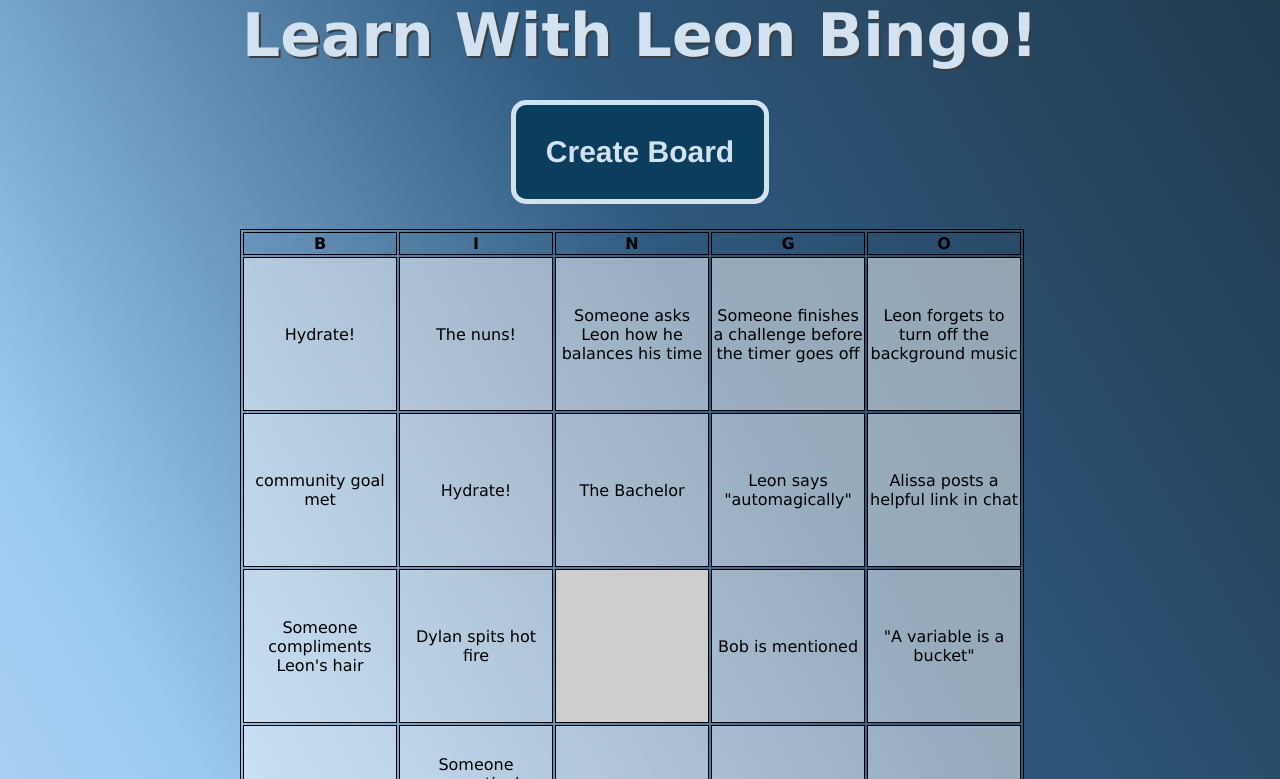
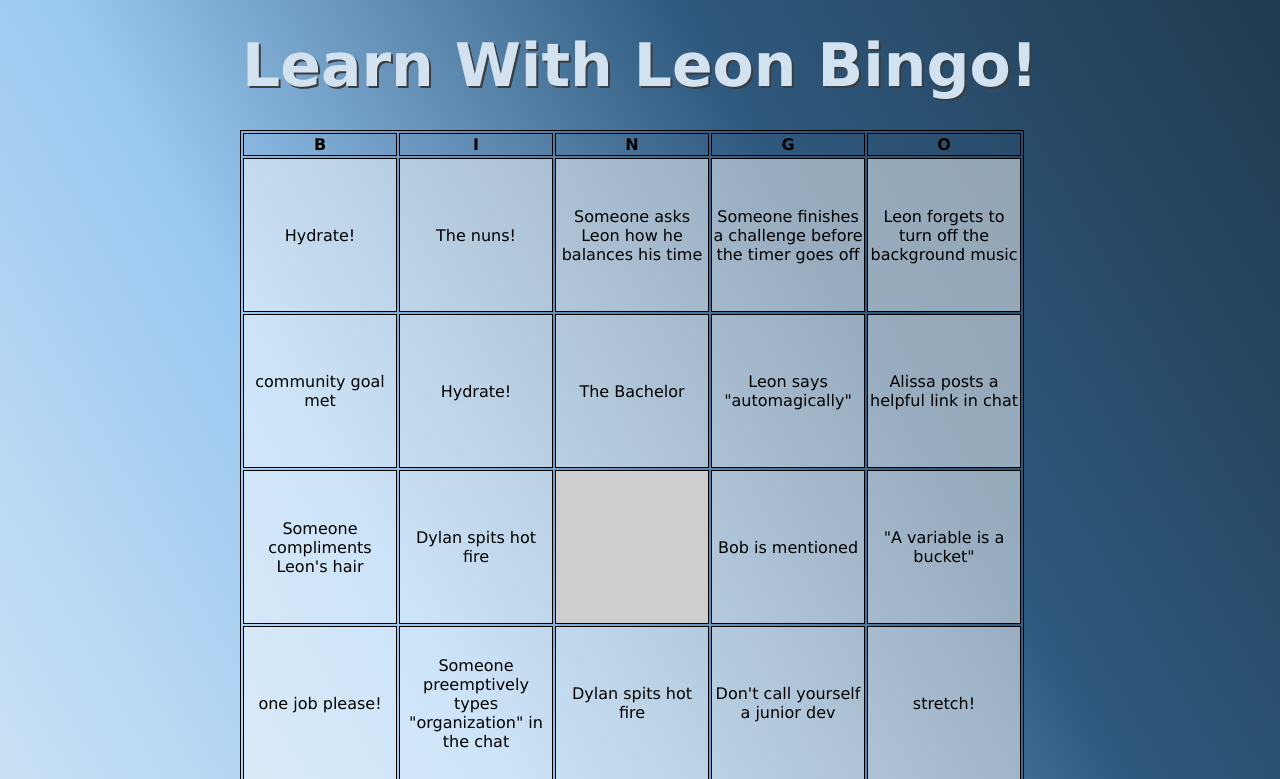
Before and after one commit to citizen-snipz/leonBingo, a plain HTML site: page index.html in a window 1280 px wide. Both pictures are taken after a click on the button "Create Board". Shown: the top 779 px of the page. Drawn offline with Linux system fonts and the light colour scheme; grey boxes are pictures that could not be loaded.

Commit message:
Removed button after click, styling
Multi-line description of commit,
feel free to be detailed.

[Ticket: X]

```diff
--- a/css/style.css
+++ b/css/style.css
@@ -39,7 +39,8 @@ input {
   font-size: 30px;
   font-weight: 600;
   font-family: "Franklin Gothic Medium", "Arial Narrow", Arial, sans-serif;
-  margin-bottom: 25px;
+  margin-top: 300px;
+  margin-bottom: 450px;
 }
 
 table,
@@ -122,6 +123,7 @@ header h1 {
   text-decoration: wavy;
   text-shadow: 2px 2px rgb(60, 61, 63);
   font-size: 60px;
+  margin-top: 30px;
   margin-bottom: 30px;
 }
 
@@ -196,7 +198,7 @@ article ul li {
   list-style-type: square;
   line-height: 2.4em;
 }
-footer p a {
+/* footer p a {
   color: rgb(0, 0, 0);
 }
 
@@ -237,7 +239,7 @@ footer nav ul li a {
 
 footer nav ul li a:hover {
   color: rgb(255, 255, 255);
-}
+} */
 
 .backgroundImage {
   opacity: 0.5;
--- a/js/main.js
+++ b/js/main.js
@@ -28,13 +28,6 @@ let bingoWords = [
 ];
 
 function createBoard() {
-  //set all the squares back to white
-  let w;
-  for (w = 0; w < 25; w++) {
-    // document.getElementById(w).style.backgroundColor = "white";
-    // document.getElementById(w).parentNode.style.backgroundColor = "white";
-  } //end for w
-
   let boardWords = [
     "B1",
     "I1",
@@ -80,6 +73,8 @@ function createBoard() {
   }
   //document.getElementById("testP").innerHTML = boardWords[0];
   document.getElementById("bingoBoard").hidden = false;
+
+  document.querySelector("input").remove();
 } //end function create board
 
 function markOff(spaceID) {
```
